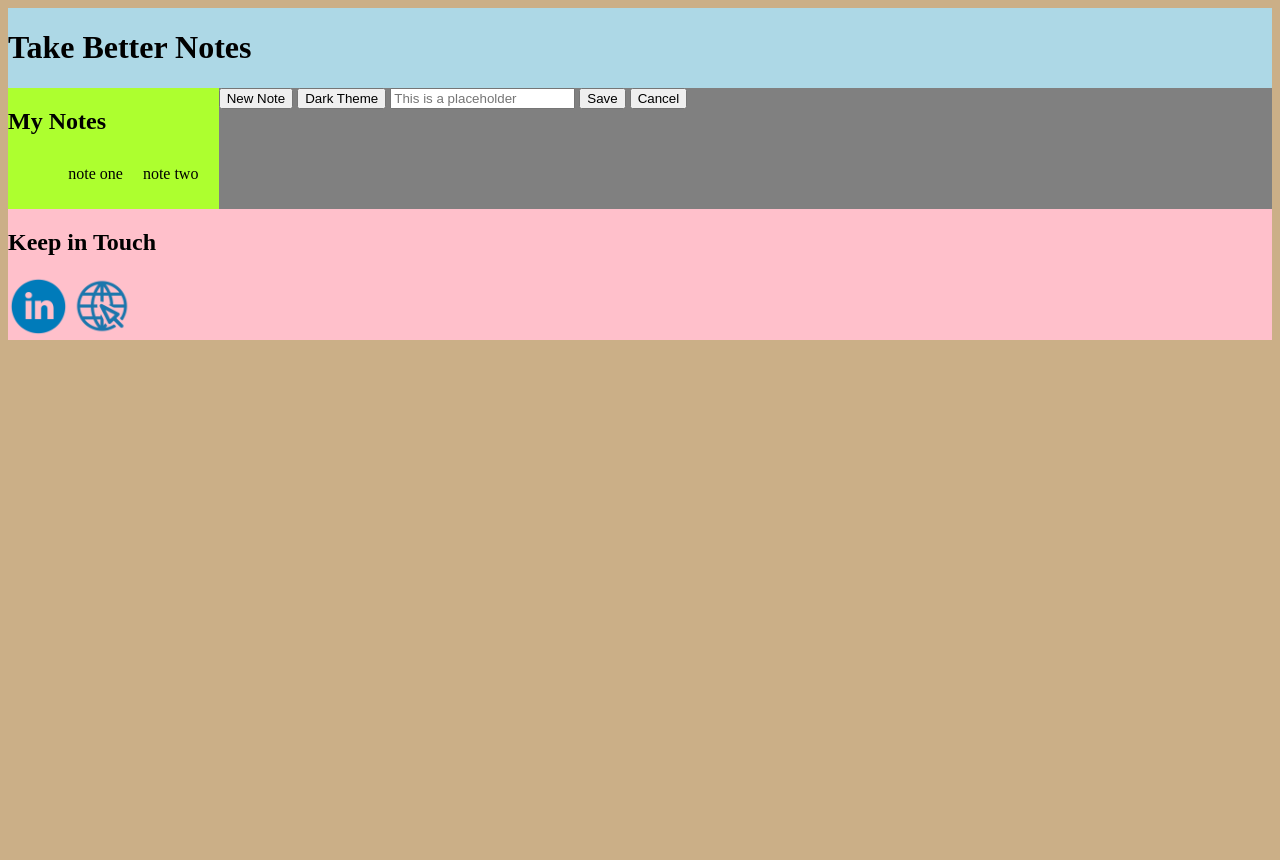
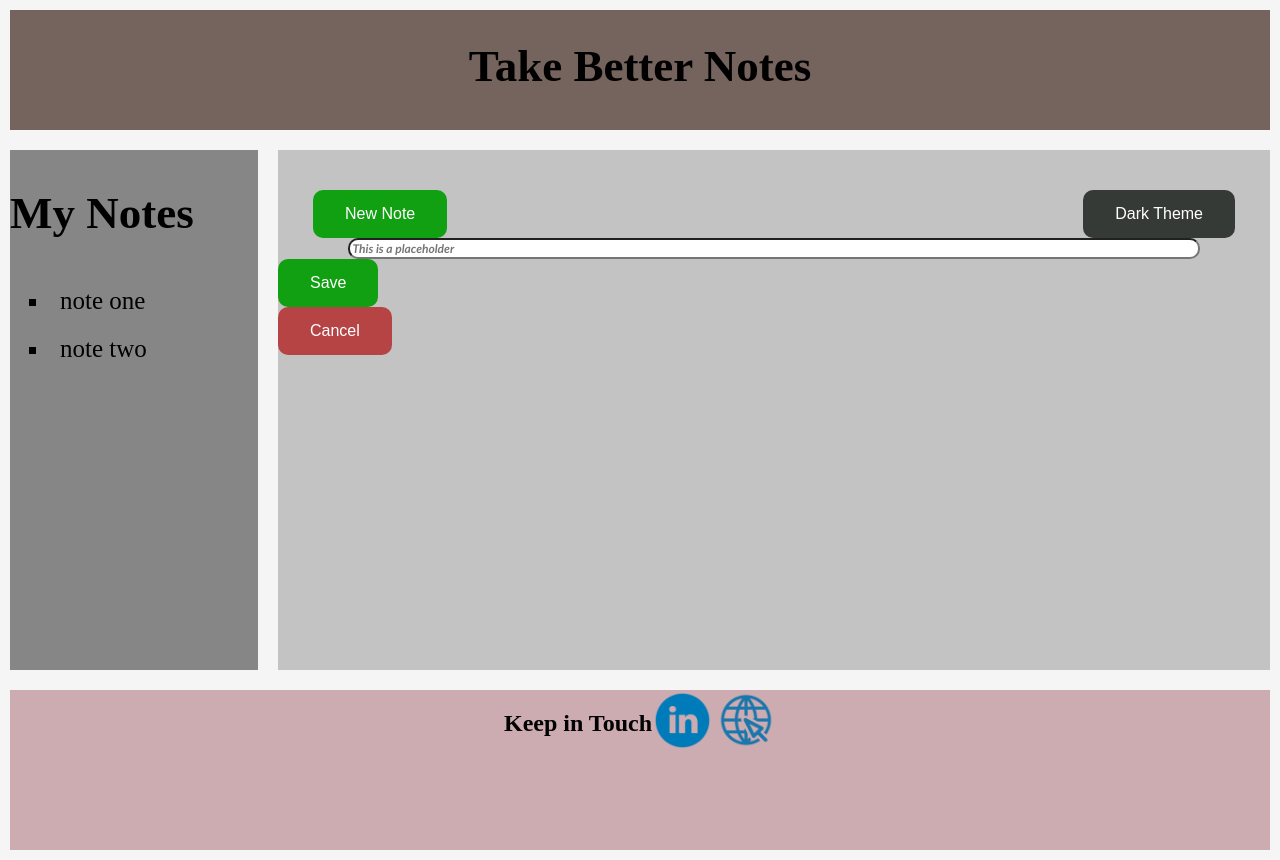
Before and after one commit to MatthewVu1/assignment1, a plain HTML site: page index.html in a window 1280 px wide. Before the commit the page ends 800 px from the top, so only its background shows below. Drawn offline with Linux system fonts and the light colour scheme.

Commit message:
added some css for the layout of the grid, and changed the display of the buttons and textbox

```diff
--- a/css/stylesheet.css
+++ b/css/stylesheet.css
@@ -1,40 +1,122 @@
-body {
-    background-color: #cbaf87;
-  }
+.textbox{
+    font-family: Futura, 'Trebuchet MS', Arial, sans-serif;
+    font-size: 12px;
+    font-style: italic;
+    font-variant: normal;
+    font-weight: bold;
+    margin: auto;
+    display: block;
+    width: 85%;
+    height: 85%;
+    border-radius: 10px;
+}
 
-  header{
-    background-color: lightblue;
+h1.top_bar{
+    font-size: 45px;
+}
+
+button.new_note{
+    background-color: rgb(17, 160, 17);
+    border: none;
+    color: white;
+    padding: 15px 32px;
+    text-align: center;
+    display: inherit;
+    font-size: 16px;
+    border-radius: 10px;
+    position: relative;
+    float: left;
+    margin-left: 35px;
+    margin-top: 40px;
+}
+
+button.dark_theme{
+    background-color: rgb(54, 58, 54);
+    border: none;
+    color: white;
+    padding: 15px 32px;
+    text-align: center;
+    display: inherit;
+    font-size: 16px;
+    border-radius: 10px;
+    position: relative;
+    float: right;
+    margin-right: 35px;
+    margin-top: 40px;
+}
+
+button.save{
+    background-color: rgb(17, 160, 17);
+    border: none;
+    color: white;
+    padding: 15px 32px;
+    text-align: center;
+    display: inherit;
+    font-size: 16px;
+    border-radius: 10px;
+}
+
+button.cancel{
+    background-color: rgb(182, 68, 68);
+    border: none;
+    color: white;
+    padding: 15px 32px;
+    text-align: center;
+    display: inherit;
+    font-size: 16px;
+    border-radius: 10px;
+}
+
+header{
+    background-color: rgb(117, 99, 93);
     grid-column: 1/-1;
+    justify-content: center;
+    display: flex;
+    height: 15vh;
 }
 
 main{
-    background-color: gray;
+    background-color: rgb(196, 195, 195);
     grid-column: 2/2;
     grid-row: 2/3;
+    height: 65vh;
 
 }
 
-nav{
-    background-color: greenyellow;
+h2.note_bar{
+    font-size: 45px;
+}
+
+nav.notes{
+    background-color: rgb(134, 134, 134);
     grid-column: 1/1;
     grid-row: 2/3;
 }
 
 footer{
-    background-color: pink;
+    background-color: rgb(204, 172, 177);
     grid-column: 1/-1;
+    display: flex;
+    justify-content: center;
+    height: 20vh;
 }
 
+#l1::af{
+    content: "\a";
+    white-space: pre;
+}
 body{
+    background-color: whitesmoke;
     display: grid;
-    grid-template-columns: 0.20fr 1fr;
+    grid-template-columns: 0.20fr 0.8fr;
+    grid-gap: 20px;
+    margin: 10px;
 
 }
 
 .list {
-    display: flex;
-    list-style-type: none;
-    justify-content: center;
+    font-size: 25px;
+    list-style-type: square;
 }
 
 li{
```
